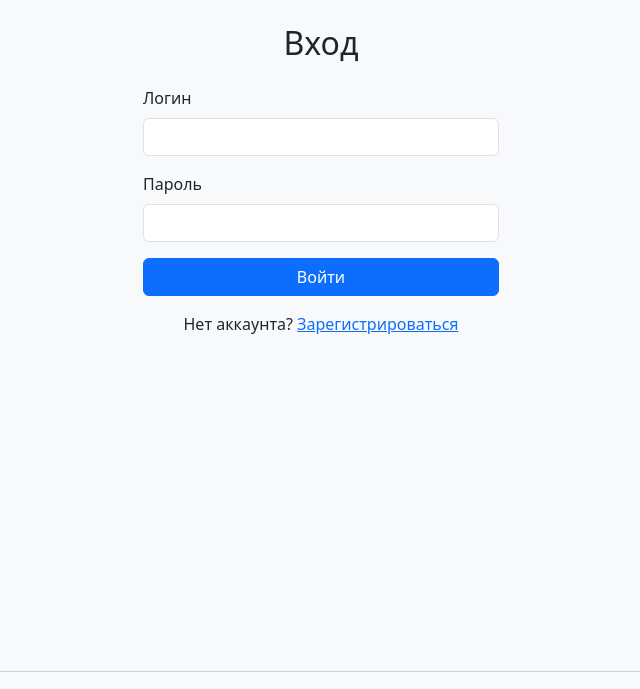
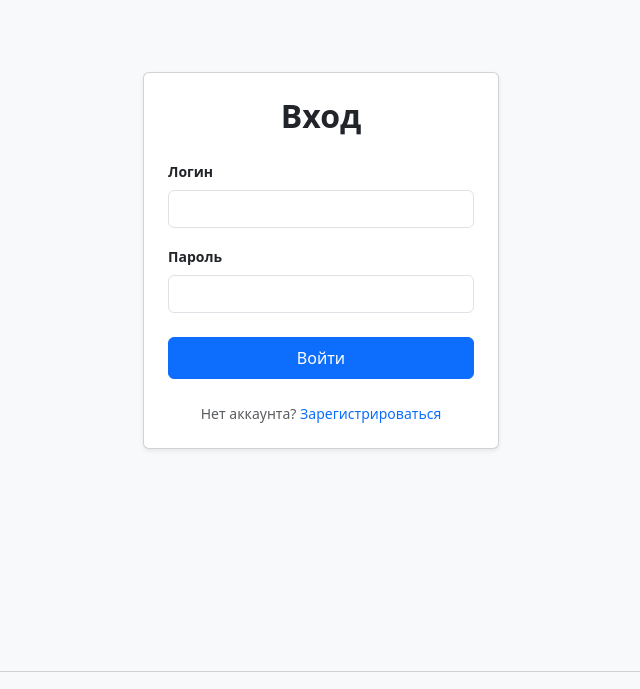
Before and after one commit to Serghqa/SlotMe, a Django app: page /login/ in a window 1280 px wide. Shown: the part 56-745 px from the top of the page, without its empty margins (319-959 px from the left). Run offline with Django 5.2, Linux system fonts and the light colour scheme.

Commit message:
Fix login.html

```diff
--- a/templates/registration/login.html
+++ b/templates/registration/login.html
@@ -3,35 +3,48 @@
 {% block title %}Вход — SlotMe{% endblock title %}
 
 {% block content %}
-<div class="row justify-content-center">
+<div class="row justify-content-center my-5">
     <div class="col-md-6 col-lg-4">
-        <h2 class="mb-4 text-center">Вход</h2>
+        <div class="card shadow-sm p-4">
+            <h2 class="mb-4 text-center fw-bold">Вход</h2>
 
             <form method="post" novalidate>
                 {% csrf_token %}
 
-            <div class="mb-3">
-                <label class="form-label">Логин</label>
-                <input type="text" name="username" class="form-control" required>
-            </div>
-
-            <div class="mb-3">
-                <label class="form-label">Пароль</label>
-                <input type="password" name="password" class="form-control" required>
-            </div>
-
-            {% if form.errors %}
-                <div class="alert alert-danger">
+                {% if form.non_field_errors or form.errors %}
+                    <div class="alert alert-danger small py-2 text-center" role="alert">
                         Неверный логин или пароль. Попробуйте снова.
                     </div>
                 {% endif %}
 
-            <button type="submit" class="btn btn-primary w-100">Войти</button>
+                <div class="mb-3">
+                    <label for="id_username" class="form-label small fw-bold">Логин</label>
+                    <input type="text"
+                           name="username"
+                           id="id_username"
+                           class="form-control"
+                           value="{{ form.username.value|default:'' }}"
+                           autocomplete="username"
+                           required>
+                </div>
+
+                <div class="mb-4">
+                    <label for="id_password" class="form-label small fw-bold">Пароль</label>
+                    <input type="password"
+                           name="password"
+                           id="id_password"
+                           class="form-control"
+                           autocomplete="current-password"
+                           required>
+                </div>
+
+                <button type="submit" class="btn btn-primary w-100 py-2">Войти</button>
             </form>
 
-        <p class="mt-3 text-center">
-            Нет аккаунта? <a href="{% url 'users:register' %}">Зарегистрироваться</a>
-        </p>
+            <div class="mt-4 text-center small text-muted">
+                Нет аккаунта? <a href="{% url 'users:register' %}" class="text-decoration-none">Зарегистрироваться</a>
+            </div>
+        </div>
     </div>
 </div>
 {% endblock content %}
```
Lines whose indentation alone changed are shown as unchanged.
